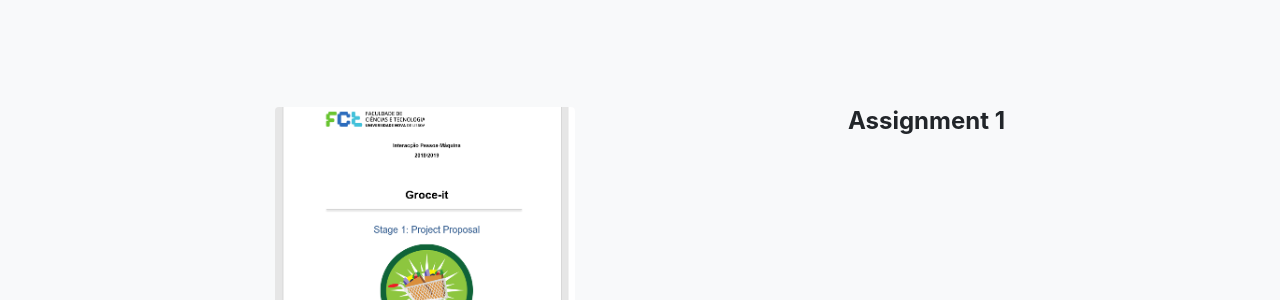
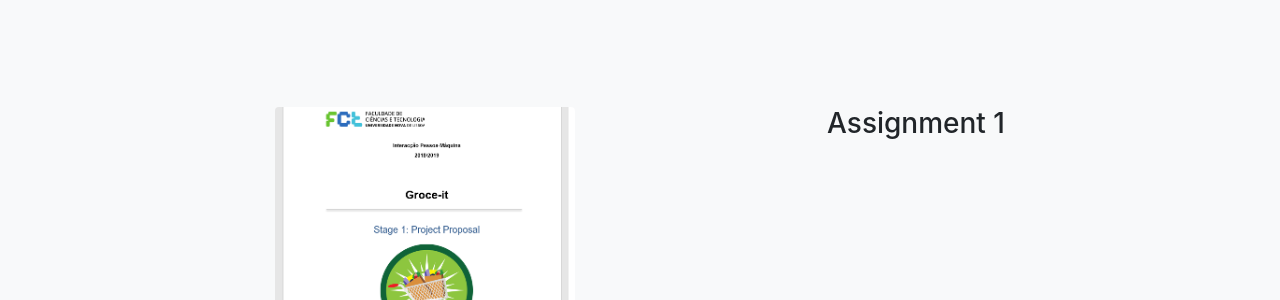
Before and after one commit to brno117/brno117.github.io, a Jekyll site: the page project/index.html, which Jekyll copies as it is, in a window 1280 px wide. Shown: the part 503-803 px from the top of the page. Built offline with Jekyll 4.4.1, drawn with Linux system fonts in a browser that asks for light colours; nearby versions of some CDN libraries; library files that are not in the unit come from our copies.

Commit message:
Update index.html

```diff
--- a/project/index.html
+++ b/project/index.html
@@ -63,7 +63,7 @@
             <a href="https://drive.google.com/open?id=1YXkPg5xoNz-jUf4tVnAKEHGmuAPt2lGR">
           <img src="2018-10-03.png" class="rounded img-fluid" width="300" alt="Assignment 1">
         </a>
-	      <h4 class="float-lg-right"><b>Assignment 1</b></h4>
+	      <h3 class="float-lg-right">Assignment 1</h3>
           </div>
         </div>
       </div>
```
